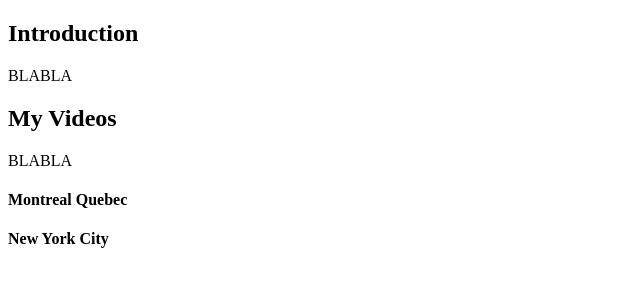
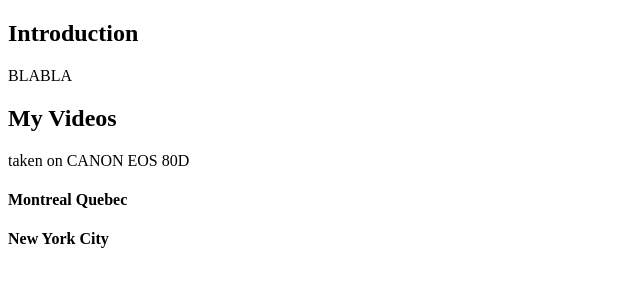
Before and after one commit to kanem676/kanem676, a plain HTML site: page index.html in a window 1280 px wide. Shown: the whole page, without its empty margins (0-640 px from the left). Drawn offline with Linux system fonts and the light colour scheme.

Commit message:
Update index.html

```diff
--- a/index.html
+++ b/index.html
@@ -8,7 +8,7 @@
     <h2>Introduction</h2>
     <p>BLABLA</p>
     <h2>My Videos</h2>
-    <p>BLABLA</p>
+    <p>taken on CANON EOS 80D</p>
     <h4>Montreal Quebec</h4>
     <h4>New York City</h4>
   </body>
```
